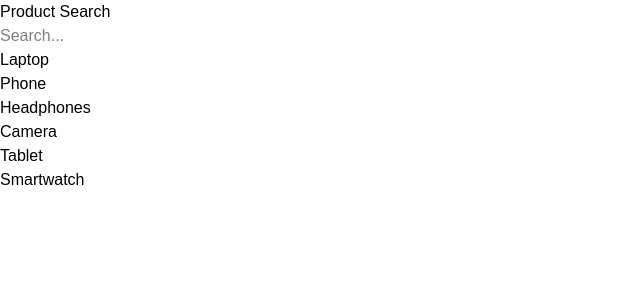
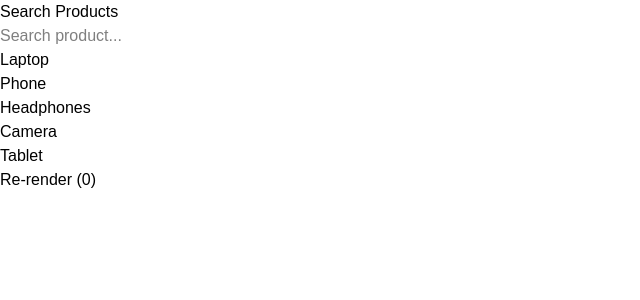
Before and after one commit to Soham-Ambekar/React-Study-A25-batch, a React (Vite) app: page / in a window 1280 px wide. Shown: the top 300 px of the page, without its empty margins (0-640 px from the left). Built offline with nearby package versions, Linux system fonts and the light colour scheme.

Commit message:
new tasks

```diff
--- a/src/App.jsx
+++ b/src/App.jsx
@@ -33,6 +33,8 @@ import Parent from "./components/PracticeTasksRepo/Task11/Parent";
 import ProductList from "./components/PracticeTasksRepo/Task12/ProductList";
 import Task14 from "./components/PracticeTasksRepo/Task14/Task14";
 import Task15 from "./components/PracticeTasksRepo/Task15/Task15";
+import Parent17 from "./components/PracticeTasksRepo/Task17/Parent17";
+import Parent18 from "./components/PracticeTasksRepo/Task18/Parent18";
 
 
 
@@ -99,7 +101,9 @@ let App = ()=>{
 {/* <Parent></Parent>     */}
 {/* <ProductList></ProductList> */}
 {/* <Task14></Task14> */}
-<Task15></Task15>
+{/* <Task15></Task15> */}
+{/* <Parent17></Parent17> */}
+<Parent18></Parent18>
 
     {/* <UseMemoIntro></UseMemoIntro> */}
 
--- /dev/null
+++ b/src/components/PracticeTasksRepo/Task17/Child17.jsx
@@ -0,0 +1,14 @@
+import React from "react";
+
+// React.memo to prevent unnecessary re-render
+const Child17 = React.memo(({ handleAddToCart }) => {
+    console.log("Child Rendered");
+
+    return (
+        <button onClick={() => handleAddToCart(5)}>
+            Add Product 5 to Cart
+        </button>
+    );
+});
+
+export default Child17;
--- /dev/null
+++ b/src/components/PracticeTasksRepo/Task17/Parent17.jsx
@@ -0,0 +1,35 @@
+// useCallback Tasks
+// Task 17 – Stable Button Handler
+// Parent component passes a function to child.
+// handleAddToCart(productId)
+// Ensure the function reference does not change on every render.
+// Example input:
+// productId = 5
+
+import React, { useState, useCallback } from "react";
+import Child17 from "./Child17";
+
+const Parent17 = () => {
+
+    const [count, setCount] = useState(0);
+
+    const handleAddToCart = useCallback((productId) => {
+        console.log("Product added:", productId);
+    }, []);
+
+    return (
+        <div>
+            <h2>useCallback Example</h2>
+            <br /><br />
+
+            <Child17 handleAddToCart={handleAddToCart} />
+
+    <br />
+            <button onClick={() => setCount(count + 1)}>
+                Re-render ({count})
+            </button>
+        </div>
+    );
+};
+
+export default Parent17;
--- /dev/null
+++ b/src/components/PracticeTasksRepo/Task18/Child18.jsx
@@ -0,0 +1,16 @@
+import React from "react";
+
+
+const Child18 = React.memo(({ onSearch }) => {
+    console.log("Child Rendered");
+
+    return (
+        <input
+            type="text"
+            placeholder="Search product..."
+            onChange={(e) => onSearch(e.target.value)}
+        />
+    );
+});
+
+export default Child18;
--- /dev/null
+++ b/src/components/PracticeTasksRepo/Task18/Parent18.jsx
@@ -0,0 +1,59 @@
+// Task 18 – Optimized Search Handler
+// Create a search input.
+// Search product: "lap"
+// Pass the search handler to a child component using useCallback.
+
+import React, { useState, useCallback, useMemo } from "react";
+import Child18 from "./Child18";
+
+
+const Parent18 = () => {
+
+    const [search, setSearch] = useState("");
+    const [count, setCount] = useState(0); // to test re-render
+
+    const products = useMemo(() => [
+        "Laptop",
+        "Phone",
+        "Headphones",
+        "Camera",
+        "Tablet"
+    ], []);
+
+
+    const handleSearch = useCallback((value) => {
+        console.log("Searching:", value);
+        setSearch(value);
+    }, []);
+
+
+    const filteredProducts = useMemo(() => {
+        console.log("Filtering...");
+        return products.filter((item) =>
+            item.toLowerCase().includes(search.toLowerCase())
+        );
+    }, [search, products]);
+
+    return (
+        <div>
+            <h2>Search Products</h2>
+
+
+            <Child18 onSearch={handleSearch} />
+
+
+            <ul>
+                {filteredProducts.map((item, index) => (
+                    <li key={index}>{item}</li>
+                ))}
+            </ul>
+
+
+            <button onClick={() => setCount(count + 1)}>
+                Re-render ({count})
+            </button>
+        </div>
+    );
+};
+
+export default Parent18;
```
